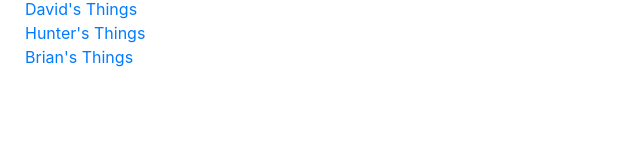
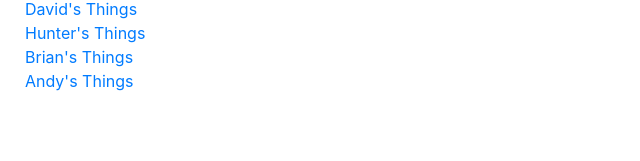
Before and after one commit to ntharden/all-the-things, a React (Create React App) app: page / in a window 1280 px wide. Shown: the part 132-293 px from the top of the page, without its empty margins (0-640 px from the left). Built offline with nearby package versions, Linux system fonts and the light colour scheme.

Commit message:
Adds landing link

```diff
--- a/src/pages/Landing/Landing.jsx
+++ b/src/pages/Landing/Landing.jsx
@@ -10,6 +10,7 @@ const Landing = () => {
       <Link to="/the-well-styled-things">David's Things</Link><br/>
       <Link to="/the-silly-things">Hunter's Things</Link><br/>
       <Link to="/the-poptart-things">Brian's Things</Link><br/>
+      <Link to="/the-potato-things">Andy's Things</Link><br/>
     </>
   )
 }
```
